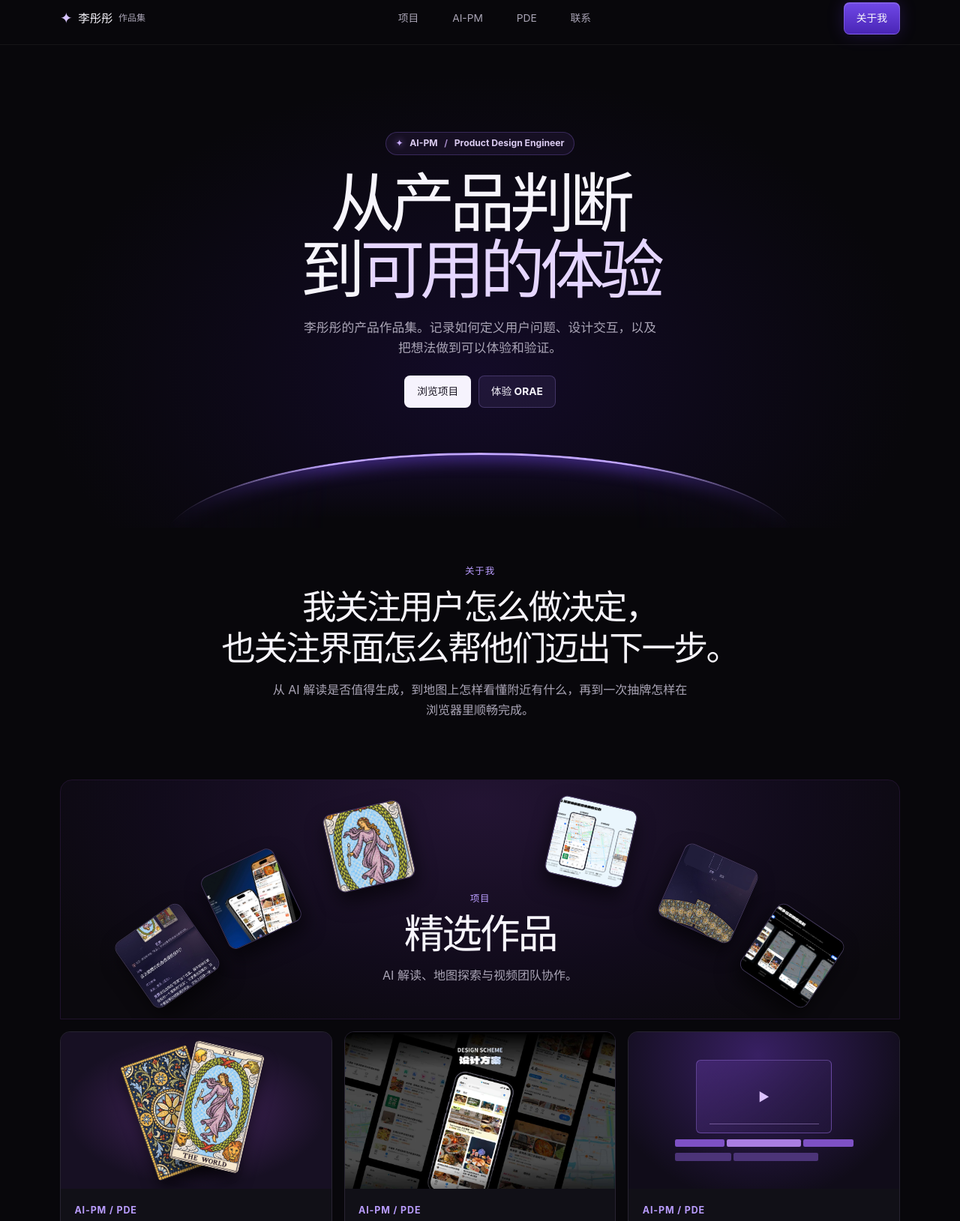
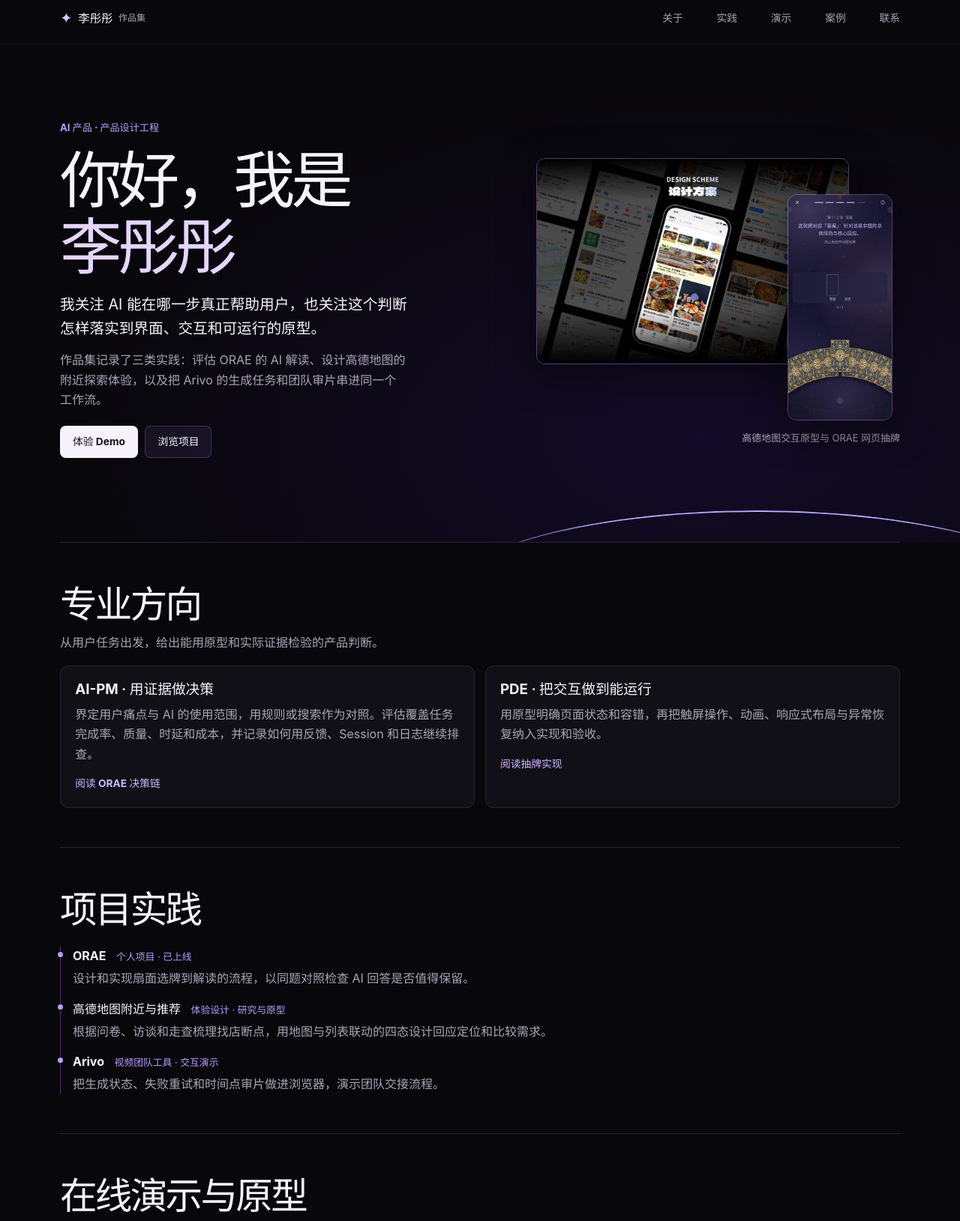
Before and after one commit to ddl123123123/Ai-PM, a plain HTML site: page dist/index.html in a window 1280 px wide. Shown: the part 11-1640 px from the top of the page at 75% size. Drawn offline with Linux system fonts and the light colour scheme.

Commit message:
Restructure portfolio homepage around profile and live work

```diff
--- a/dist/index.html
+++ b/dist/index.html
@@ -13,57 +13,75 @@
   <header class="masthead">
     <div class="shell header-inner">
       <a class="brand" href="#top"><span aria-hidden="true">✦</span> 李彤彤 <small>作品集</small></a>
-      <nav aria-label="作品集导航"><a href="#projects">项目</a><a href="#ai-pm">AI-PM</a><a href="#pde">PDE</a><a href="#contact">联系</a></nav>
-      <a class="button header-cta" href="#about">关于我</a>
+      <nav aria-label="作品集导航"><a href="#about">关于</a><a href="#experience">实践</a><a href="#showcase">演示</a><a href="#projects">案例</a><a href="#contact">联系</a></nav>
     </div>
   </header>
 
   <main id="main">
     <section class="hero" aria-labelledby="title">
       <div class="shell hero-content">
-        <p class="hero-label"><span aria-hidden="true">✦</span> AI-PM <span class="separator">/</span> Product Design Engineer</p>
-        <h1 id="title">从产品判断<br>到<span>可用的体验</span></h1>
-        <p class="lede">李彤彤的产品作品集。记录如何定义用户问题、设计交互，以及把想法做到可以体验和验证。</p>
-        <div class="actions"><a class="button light" href="#projects">浏览项目</a><a class="button ghost" href="https://tarot.anois.site/" target="_blank" rel="noopener">体验 ORAE</a></div>
+        <div class="hero-intro">
+          <p class="hero-label">AI 产品 · 产品设计工程</p>
+          <h1 id="title">你好，我是 <span>李彤彤</span></h1>
+          <p class="lede">我关注 AI 能在哪一步真正帮助用户，也关注这个判断怎样落实到界面、交互和可运行的原型。</p>
+          <p class="hero-summary">作品集记录了三类实践：评估 ORAE 的 AI 解读、设计高德地图的附近探索体验，以及把 Arivo 的生成任务和团队审片串进同一个工作流。</p>
+          <div class="actions"><a class="button light" href="#showcase">体验 Demo</a><a class="button ghost" href="#projects">浏览项目</a></div>
+        </div>
+        <figure class="hero-preview">
+          <div class="preview-media">
+            <img class="preview-map" src="assets/amap-cover.webp" width="1100" height="724" alt="高德地图附近与推荐原型">
+            <img class="preview-phone" src="assets/pick.jpg" width="390" height="844" alt="ORAE 扇形手牌交互">
+          </div>
+          <figcaption>高德地图交互原型与 ORAE 网页抽牌</figcaption>
+        </figure>
       </div>
       <div class="horizon" aria-hidden="true"></div>
     </section>
 
-    <section id="about" class="shell about" aria-labelledby="about-title">
-      <p class="eyebrow">关于我</p>
-      <h2 id="about-title">我关注用户怎么做决定，<br class="desktop-break">也关注界面怎么帮他们迈出下一步。</h2>
-      <p>从 AI 解读是否值得生成，到地图上怎样看懂附近有什么，再到一次抽牌怎样在浏览器里顺畅完成。</p>
+    <section id="about" class="shell overview" aria-labelledby="about-title">
+      <header class="overview-heading">
+        <h2 id="about-title">专业方向</h2>
+        <p>从用户任务出发，给出能用原型和实际证据检验的产品判断。</p>
+      </header>
+      <div class="overview-grid">
+        <article class="overview-panel"><h3>AI-PM · 用证据做决策</h3><p>界定用户痛点与 AI 的使用范围，用规则或搜索作为对照。评估覆盖任务完成率、质量、时延和成本，并记录如何用反馈、Session 和日志继续排查。</p><a class="text-link" href="#ai-pm">阅读 ORAE 决策链</a></article>
+        <article class="overview-panel"><h3>PDE · 把交互做到能运行</h3><p>用原型明确页面状态和容错，再把触屏操作、动画、响应式布局与异常恢复纳入实现和验收。</p><a class="text-link" href="#pde">阅读抽牌实现</a></article>
+      </div>
     </section>
 
-    <section id="projects" class="shell projects" aria-labelledby="projects-title">
-      <div class="project-stage">
-        <div class="arc" aria-hidden="true">
-          <img class="arc-one" src="assets/result.jpg" width="390" height="844" alt="">
-          <img class="arc-two" src="assets/amap-detail.webp" width="1500" height="923" alt="">
-          <img class="arc-three" src="assets/world.jpg" width="480" height="823" alt="">
-          <img class="arc-four" src="assets/amap-states.webp" width="1500" height="1119" alt="">
-          <img class="arc-five" src="assets/pick.jpg" width="390" height="844" alt="">
-          <img class="arc-six" src="assets/amap-recommend.webp" width="1500" height="985" alt="">
-        </div>
-        <div class="center stage-copy">
-          <p class="eyebrow">项目</p>
-          <h2 id="projects-title">精选作品</h2>
-          <p>AI 解读、地图探索与视频团队协作。</p>
-        </div>
+    <section id="experience" class="shell overview" aria-labelledby="experience-title">
+      <header class="overview-heading"><h2 id="experience-title">项目实践</h2></header>
+      <ol class="practice-list">
+        <li><a href="#orae"><strong>ORAE</strong><span>个人项目 · 已上线</span></a><p>设计和实现扇面选牌到解读的流程，以同题对照检查 AI 回答是否值得保留。</p></li>
+        <li><a href="#amap"><strong>高德地图附近与推荐</strong><span>体验设计 · 研究与原型</span></a><p>根据问卷、访谈和走查梳理找店断点，用地图与列表联动的四态设计回应定位和比较需求。</p></li>
+        <li><a href="#arivo"><strong>Arivo</strong><span>视频团队工具 · 交互演示</span></a><p>把生成状态、失败重试和时间点审片做进浏览器，演示团队交接流程。</p></li>
+      </ol>
+    </section>
+
+    <section id="showcase" class="shell overview" aria-labelledby="showcase-title">
+      <header class="overview-heading"><h2 id="showcase-title">在线演示与原型</h2></header>
+      <div class="showcase-list">
+        <article class="showcase-item"><div><h3>ORAE · 网页抽牌</h3><p>从扇面选牌、翻面落位，到读牌与流式解读。</p></div><a class="button light" href="https://tarot.anois.site/" target="_blank" rel="noopener">打开 ORAE</a></article>
+        <article class="showcase-item"><div><h3>高德地图 · 四态交互</h3><p>查看全屏内容、半屏联动、全图和单店聚焦的设计原稿。</p></div><a class="button ghost" href="assets/amap-states.webp" target="_blank" rel="noopener">查看原型</a></article>
+        <article class="showcase-item"><div><h3>Arivo · 任务恢复</h3><p>在模拟的素材读取超时案例中，查看错误原因并用原参数重试。</p></div><a class="button ghost" href="https://arivo-studio-demo.anois-zhao208786.chatgpt.site/#/tasks/72f0c241" target="_blank" rel="noopener">打开失败任务</a></article>
       </div>
+    </section>
+
+    <section id="projects" class="shell overview" aria-labelledby="projects-title">
+      <header class="overview-heading"><h2 id="projects-title">精选案例</h2></header>
       <div class="project-grid">
-        <a class="project-card" href="#orae">
-          <div class="project-image orae-cover" aria-hidden="true"><img src="assets/card-back.jpg" width="560" height="960" alt=""><img src="assets/world.jpg" width="480" height="823" alt=""></div>
-          <div class="project-content"><p class="eyebrow">AI-PM / PDE</p><h3>ORAE 塔罗解读体验</h3><p>评估 AI 解读的价值，设计并实现从抽牌到读牌的网页体验。</p><span class="text-link">阅读案例 <span aria-hidden="true">↗</span></span></div>
-        </a>
-        <a class="project-card" href="#amap">
-          <div class="project-image"><img src="assets/amap-cover.webp" width="1100" height="724" alt=""></div>
-          <div class="project-content"><p class="eyebrow">AI-PM / PDE</p><h3>高德地图附近与推荐</h3><p>从跨 App 找店的断点出发，重设计内容推荐、地图联动和商家详情。</p><span class="text-link">阅读案例 <span aria-hidden="true">↗</span></span></div>
-        </a>
-        <a class="project-card" href="#arivo">
-          <div class="project-image arivo-cover" aria-hidden="true"><div class="video"><span>▶</span><i></i></div><div class="tracks"><i></i><i></i><i></i></div><div class="tracks second"><i></i><i></i></div></div>
-          <div class="project-content"><p class="eyebrow">AI-PM / PDE</p><h3>Arivo 视频生成团队管理</h3><p>串联生成任务、失败恢复和版本审片。</p><span class="text-link">查看项目 <span aria-hidden="true">↗</span></span></div>
-        </a>
+        <article class="project-card">
+          <a class="project-image orae-cover" href="#orae" aria-label="阅读 ORAE 案例"><img src="assets/card-back.jpg" width="560" height="960" alt=""><img src="assets/world.jpg" width="480" height="823" alt=""></a>
+          <div class="project-content"><h3><a href="#orae">ORAE 塔罗解读体验</a></h3><p>从 AI 解读价值的同题对照，到选牌、翻牌和失败恢复的实现。</p><div class="project-jumps"><a class="text-link" href="#ai-pm" aria-label="阅读 ORAE 的 AI-PM 决策链">AI-PM</a><a class="text-link" href="#pde" aria-label="阅读 ORAE 的 PDE 章节">PDE</a></div></div>
+        </article>
+        <article class="project-card">
+          <a class="project-image" href="#amap" aria-label="阅读高德地图案例"><img src="assets/amap-cover.webp" width="1100" height="724" alt=""></a>
+          <div class="project-content"><h3><a href="#amap">高德地图附近与推荐</a></h3><p>从跨 App 找店的断点出发，重设计内容推荐、地图联动和商家详情。</p><div class="project-jumps"><a class="text-link" href="#amap-ai-pm" aria-label="阅读高德地图的 AI-PM 决策链">AI-PM</a><a class="text-link" href="#amap-pde" aria-label="阅读高德地图的 PDE 章节">PDE</a></div></div>
+        </article>
+        <article class="project-card">
+          <a class="project-image arivo-cover" href="#arivo" aria-label="阅读 Arivo 案例"><div class="video" aria-hidden="true"><span>▶</span><i></i></div><div class="tracks" aria-hidden="true"><i></i><i></i><i></i></div><div class="tracks second" aria-hidden="true"><i></i><i></i></div></a>
+          <div class="project-content"><h3><a href="#arivo">Arivo 视频生成团队管理</a></h3><p>串联生成队列、失败任务恢复和带时间点的版本审片。</p><div class="project-jumps"><a class="text-link" href="#arivo-ai-pm" aria-label="阅读 Arivo 的 AI-PM 决策链">AI-PM</a><a class="text-link" href="#arivo-pde" aria-label="阅读 Arivo 的 PDE 章节">PDE</a></div></div>
+        </article>
       </div>
     </section>
 
--- a/dist/portfolio.css
+++ b/dist/portfolio.css
@@ -31,44 +31,47 @@ nav { display: flex; gap: clamp(.9rem, 4vw, 2.8rem); }
 nav a, .footer a { color: var(--muted); font-size: .86rem; text-decoration: none; }
 nav a:hover, .footer a:hover { color: white; }
 .button { display: inline-flex; min-height: 2.65rem; align-items: center; justify-content: center; padding: .57rem 1rem; border: 1px solid transparent; border-radius: .48rem; font-size: .86rem; font-weight: 650; text-decoration: none; }
-.header-cta { background: linear-gradient(#7048e7, #4925b6); border-color: #ae8dff67; box-shadow: inset 0 1px #ffffff29, 0 0 22px #7641fa36; }
-.header-cta:hover { background: #7048e7; }
 .light { background: #f6f3fd; color: #15111e; }
 .light:hover { background: #e5d6ff; }
 .ghost { border-color: #b89aff3d; background: #ae8afe16; }
 .ghost:hover { background: #ae8afe2a; }
 
-.hero { position: relative; isolation: isolate; display: grid; min-height: 540px; align-items: start; overflow: hidden; text-align: center; background: radial-gradient(ellipse at 50% 68%, #130b27, transparent 64%); }
-.hero-content { position: relative; z-index: 1; padding-block: clamp(4.15rem, 9vw, 7.25rem) 10rem; }
-.hero-label { display: inline-flex; align-items: center; gap: .54rem; padding: .3rem .75rem; border: 1px solid #a177ff40; border-radius: 2rem; background: #2116338c; color: #d9caef; font-size: .76rem; font-weight: 650; }
-.hero-label span:first-child { color: #caadff; text-shadow: 0 0 10px #b082ff; }
-.separator { color: #a58ac8; }
-h1 { margin-block: 1.15rem; font-size: clamp(2.55rem, 7.4vw, 5.4rem); font-weight: 750; letter-spacing: -.075em; line-height: 1.04; }
-h1 span { color: #e5d6ff; }
-.lede { max-width: 30rem; margin-inline: auto; font-size: clamp(.92rem, 2vw, 1.05rem); }
-.actions { display: flex; justify-content: center; flex-wrap: wrap; gap: .6rem; margin-top: 1.35rem; }
-.horizon { position: absolute; left: 50%; bottom: -160px; z-index: -1; width: min(850px, 113vw); height: 260px; translate: -50% 0; border-top: 3px solid #c1a6ff; border-radius: 50% 50% 0 0 / 48% 48% 0 0; background: linear-gradient(180deg, #130b27, #08070b 33%); box-shadow: 0 -8px 13px #a98cffb0, 0 -17px 30px #7749faac, 0 -29px 66px #5d2cd77a, inset 0 9px 19px #7e54fa65; mask-image: linear-gradient(90deg, transparent 1%, #000 27% 73%, transparent 99%); }
+.hero { position: relative; isolation: isolate; overflow: hidden; background: radial-gradient(ellipse at 73% 79%, #130b27, transparent 64%); }
+.hero-content { display: grid; grid-template-columns: minmax(0, 1.15fr) minmax(0, 1fr); align-items: center; gap: clamp(2rem, 6vw, 5rem); padding-block: clamp(4rem, 8vw, 6.25rem) clamp(4.5rem, 9vw, 7rem); }
+.hero-label, .eyebrow { color: var(--accent); font-size: .82rem; font-weight: 720; }
+h1 { margin-block: .85rem 1rem; font-size: clamp(2.55rem, 6.7vw, 5.15rem); font-weight: 750; letter-spacing: -.065em; line-height: 1.08; }
+h1 span { display: block; color: #e5d6ff; }
+.lede { max-width: 29rem; color: var(--text); font-size: clamp(1.05rem, 2vw, 1.23rem); }
+.hero-summary { max-width: 29rem; margin-top: .8rem; }
+.actions { display: flex; flex-wrap: wrap; gap: .6rem; margin-top: 1.35rem; }
+.hero-preview { min-width: 0; }
+.preview-media { position: relative; aspect-ratio: 1.26; }
+.preview-media img { position: absolute; border: 1px solid #bd9aff60; box-shadow: 0 .8rem 3rem #08070ba0; }
+.preview-map { top: 9%; left: 0; width: 86%; border-radius: .7rem; }
+.preview-phone { right: 2%; bottom: 0; width: 29%; border-radius: .78rem; }
+.hero-preview figcaption { margin-top: .8rem; text-align: right; }
+.horizon { position: absolute; right: -12%; bottom: -218px; z-index: -1; width: min(850px, 113vw); height: 260px; border-top: 2px solid #c1a6ff; border-radius: 50% 50% 0 0 / 48% 48% 0 0; box-shadow: 0 -8px 13px #a98cff72, 0 -17px 30px #7749fa77, 0 -29px 66px #5d2cd749; mask-image: linear-gradient(90deg, transparent, #000 27% 73%, transparent); }
 
-.about { padding-block: 3rem 5rem; text-align: center; }
-.eyebrow { color: var(--accent); font-size: .78rem; font-weight: 720; letter-spacing: .07em; }
-h2 { font-size: clamp(2rem, 4.6vw, 3.35rem); letter-spacing: -.055em; }
-.about h2 { margin: .7rem auto .9rem; font-size: clamp(1.65rem, 4.2vw, 2.85rem); max-width: 48rem; }
-.about > p:last-child { max-width: 35rem; margin-inline: auto; }
+.overview { padding-block: clamp(1.85rem, 4.8vw, 3.3rem); border-top: 1px solid var(--line); }
+.overview-heading { margin-bottom: 1.15rem; }
+.overview-heading p { margin-top: .45rem; }
+h2 { font-size: clamp(1.8rem, 4.6vw, 3.1rem); letter-spacing: -.055em; }
+.overview-grid { display: grid; grid-template-columns: repeat(2, minmax(0, 1fr)); gap: .85rem; }
+.overview-panel { padding: 1.2rem; border: 1px solid var(--line); border-radius: .68rem; background: var(--surface); }
+.overview-panel p { margin-block: .55rem .75rem; }
+.practice-list { display: grid; gap: .9rem; margin: 0; padding: 0 0 0 1rem; list-style: none; border-inline-start: 1px solid #865fc584; }
+.practice-list li { position: relative; }
+.practice-list li::before { position: absolute; top: .47rem; left: -1.25rem; width: .44rem; height: .44rem; border-radius: 50%; background: var(--accent); content: ""; }
+.practice-list a { display: flex; flex-wrap: wrap; gap: .25rem .85rem; align-items: baseline; text-decoration: none; }
+.practice-list a:hover strong { text-decoration: underline; }
+.practice-list a span { color: var(--accent); font-size: .8rem; }
+.practice-list p { margin-top: .22rem; }
+.showcase-list { display: grid; gap: .6rem; }
+.showcase-item { display: flex; flex-wrap: wrap; gap: .72rem 1.2rem; align-items: center; justify-content: space-between; padding: .95rem 1rem; border: 1px solid var(--line); border-radius: .68rem; background: var(--surface); }
+.showcase-item h3 { font-size: 1.02rem; }
+.showcase-item p { margin-top: .32rem; font-size: .91rem; }
 
-.project-stage { position: relative; isolation: isolate; min-height: 310px; overflow: hidden; border: 1px solid #20132d; border-radius: 1rem 1rem 0 0; background: radial-gradient(ellipse at 50% 10%, #231433, #110b1b 54%, #0b090e 84%); }
-.center { text-align: center; }
-.stage-copy { position: relative; padding: 9.25rem 1rem 2.8rem; }
-.stage-copy h2 { margin: .3rem 0 .55rem; }
-.arc { position: absolute; inset: 0; z-index: -1; }
-.arc img { position: absolute; width: clamp(3.2rem, 10%, 6.65rem); aspect-ratio: 1; object-fit: cover; border: 1px solid #c0aaff45; border-radius: .7rem; box-shadow: 0 13px 26px #0009; }
-.arc-one { top: 57%; left: 8%; rotate: -35deg; object-position: center 36%; }
-.arc-two { top: 33%; left: 18%; rotate: -25deg; object-position: 72% center; }
-.arc-three { top: 11%; left: 32%; rotate: -13deg; object-position: center 35%; }
-.arc-four { top: 9%; right: 32%; rotate: 13deg; object-position: center 42%; }
-.arc-five { top: 31%; right: 18%; rotate: 24deg; object-position: center 67%; }
-.arc-six { top: 57%; right: 8%; rotate: 34deg; object-position: 45% center; }
 .project-grid { display: grid; grid-template-columns: repeat(3, minmax(0, 1fr)); gap: 1rem; }
-.project-grid { margin-top: 1rem; }
 .project-card { display: flex; flex-direction: column; overflow: hidden; border: 1px solid var(--line); border-radius: .82rem; background: var(--surface); text-decoration: none; }
 .project-card:hover { border-color: #8666be; }
 .project-image { display: grid; place-items: center; overflow: hidden; aspect-ratio: 1.72; background: #140d24; }
@@ -139,23 +142,16 @@ figcaption { margin-top: .45rem; color: var(--muted); font-size: .81rem; }
 
 @media (max-width: 48rem) {
   .shell { width: calc(100% - 2rem); }
-  .hero { min-height: 470px; }
+  .hero-content { grid-template-columns: minmax(0, 1fr); gap: 1.75rem; padding-block: 3.5rem; }
+  .hero-preview { width: min(27rem, 100%); }
   .project-grid { grid-template-columns: 1fr; }
   .project-image { aspect-ratio: 2.25; }
-  .project-stage { min-height: 250px; }
-  .stage-copy { padding-top: 7.2rem; }
-  .arc-one { left: 4%; }
-  .arc-six { right: 4%; }
 }
 @media (max-width: 34rem) {
   .header-inner { min-height: 3.7rem; gap: .55rem; }
-  .brand small, .header-cta, .desktop-break { display: none; }
+  .brand small { display: none; }
   nav { gap: clamp(.38rem, 2.25vw, .85rem); }
-  .hero-content { padding-top: 4rem; }
-  .about { padding-block: 2rem 3rem; }
-  .arc-two { left: 14%; }
-  .arc-five { right: 14%; }
-  .stage-copy { padding-top: 6.8rem; }
+  .overview-grid { grid-template-columns: 1fr; }
   .two-cols, .figure-grid, .research, .success-metrics { grid-template-columns: 1fr; }
   .two-cols > div + div { border-left: 0; border-top: 1px solid var(--line); }
   .metric { border: 0; }
@@ -165,12 +161,14 @@ figcaption { margin-top: .45rem; color: var(--muted); font-size: .81rem; }
 }
 @media print {
   :root { color-scheme: light; --base: white; --text: black; --muted: #333; --line: #ccc; --surface: #f4f4f4; --accent: #512e91; }
-  .masthead, .horizon, .actions, .arc, .footer, .skip { display: none; }
-  .hero { min-height: auto; }
+  .masthead, .horizon, .actions, .footer, .skip { display: none; }
   .hero-content { padding-block: 2rem; }
-  .hero, .project-stage, .case-header, .hero-label, .two-cols > div + div { background: white; color: black; }
+  .hero, .case-header, .hero-label, .two-cols > div + div { background: white; color: black; }
   h1 span { color: black; }
-  .project-stage { min-height: auto; }
-  .stage-copy { padding: 1rem; }
   figure, .project-card, .specimen { break-inside: avoid; }
 }
+
+.project-content h3 a { text-decoration: none; }
+.project-content h3 a:hover { text-decoration: underline; }
+.project-jumps { display: flex; gap: 1rem; margin-top: auto; padding-top: .45rem; }
+.project-jumps .text-link { padding-top: 0; }
```
